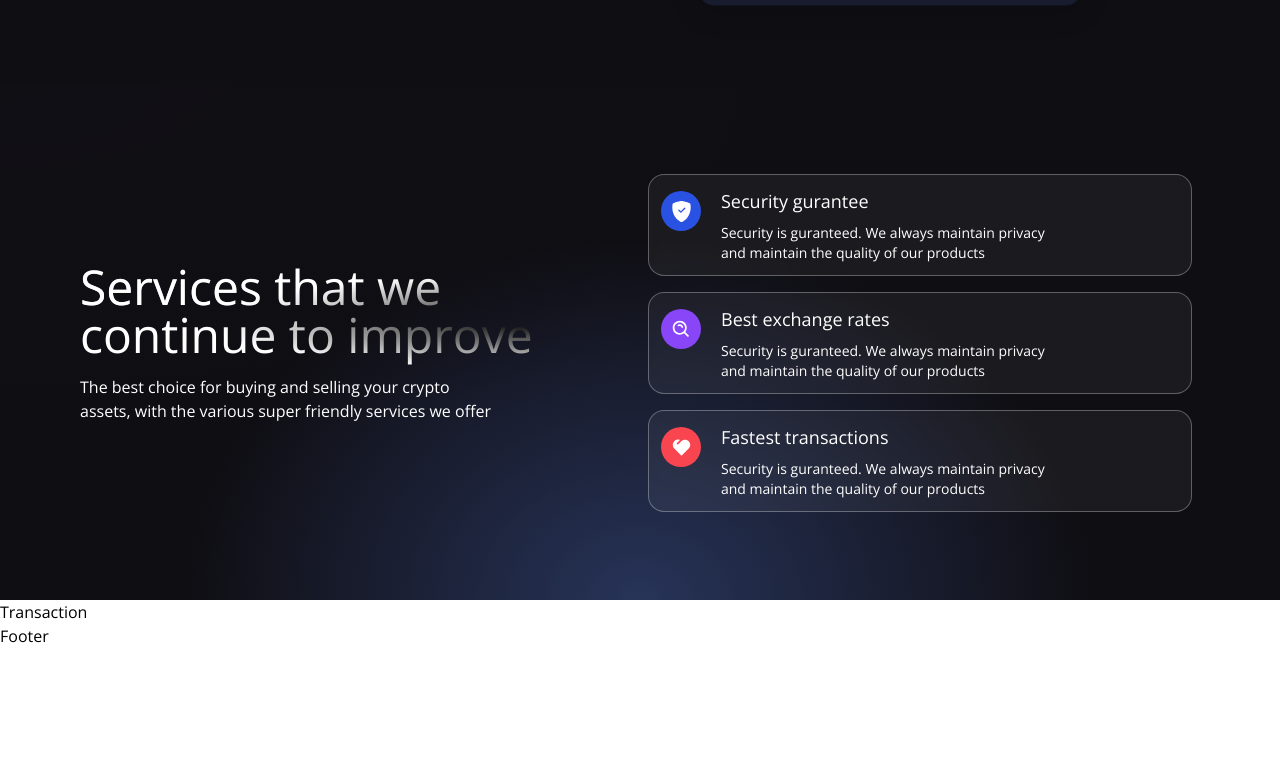
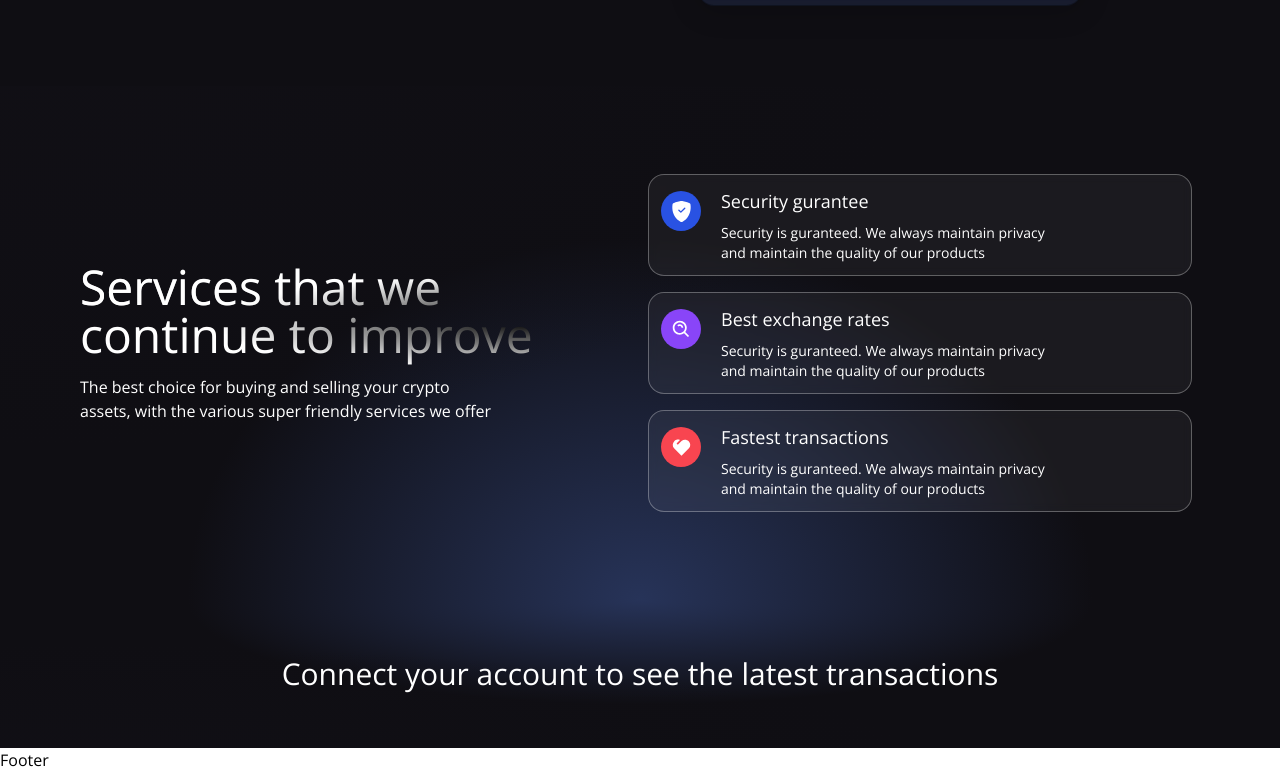
Before and after one commit to ProMehedi/blockchain-krypt, a React (Create React App) app in the folder client/: page / in a window 1280 px wide. Shown: the part 663-1435 px from the top of the page. Before the commit the page ends 1311 px from the top, so only its background shows below. Built offline with nearby package versions, Linux system fonts and the light colour scheme.

Commit message:
Create Transactions Section

```diff
--- a/client/src/components/Transactions.jsx
+++ b/client/src/components/Transactions.jsx
@@ -1,5 +1,21 @@
+import React from 'react'
+import { TransactionContext } from '../context/TransactionContext'
+import dummyData from '../utils/dummyData'
+
 const Transactions = () => {
-  return <div>Transaction</div>
+  const { transactions, currentAcc } = React.useContext(TransactionContext)
+
+  return (
+    <div className='flex w-full justify-center items-center 2xl:px-20 gradient-bg-transactions'>
+      <div className='flex flex-col md:p-12 py-12 px-4'>
+        <h3 className='text-white text-3xl text-center my-2'>
+          {currentAcc
+            ? 'Latest Transactions'
+            : 'Connect your account to see the latest transactions'}
+        </h3>
+      </div>
+    </div>
+  )
 }
 
 export default Transactions
```
